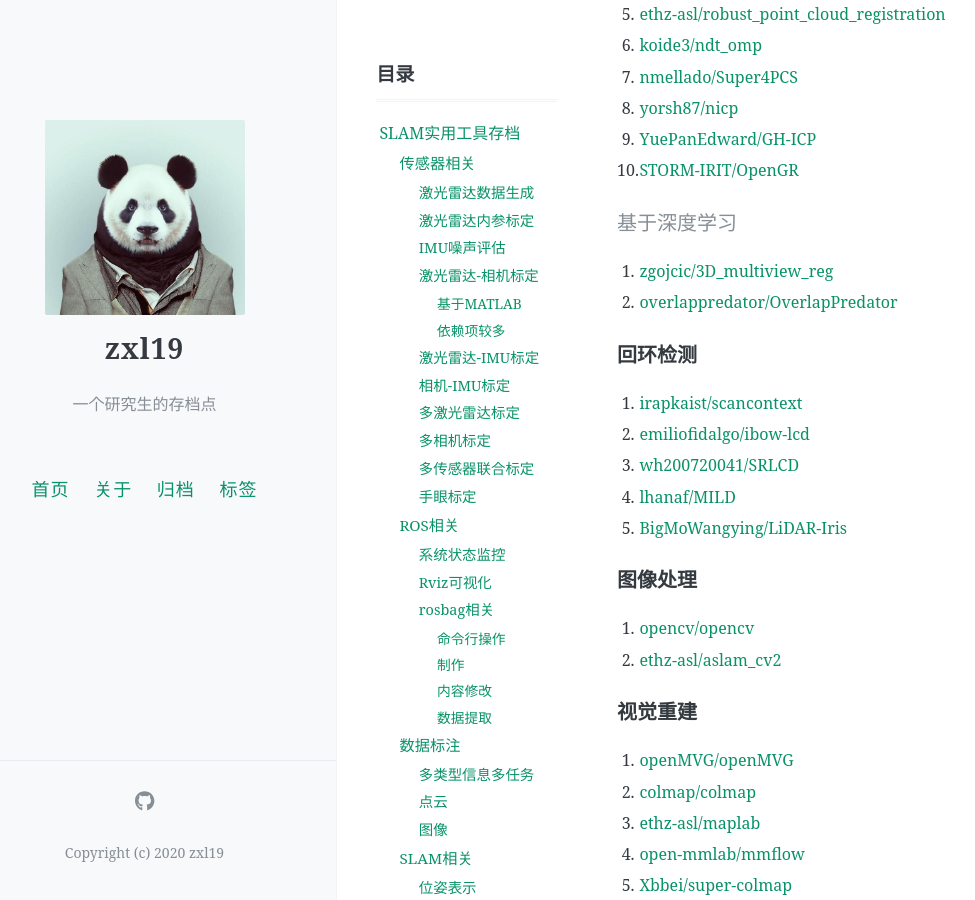
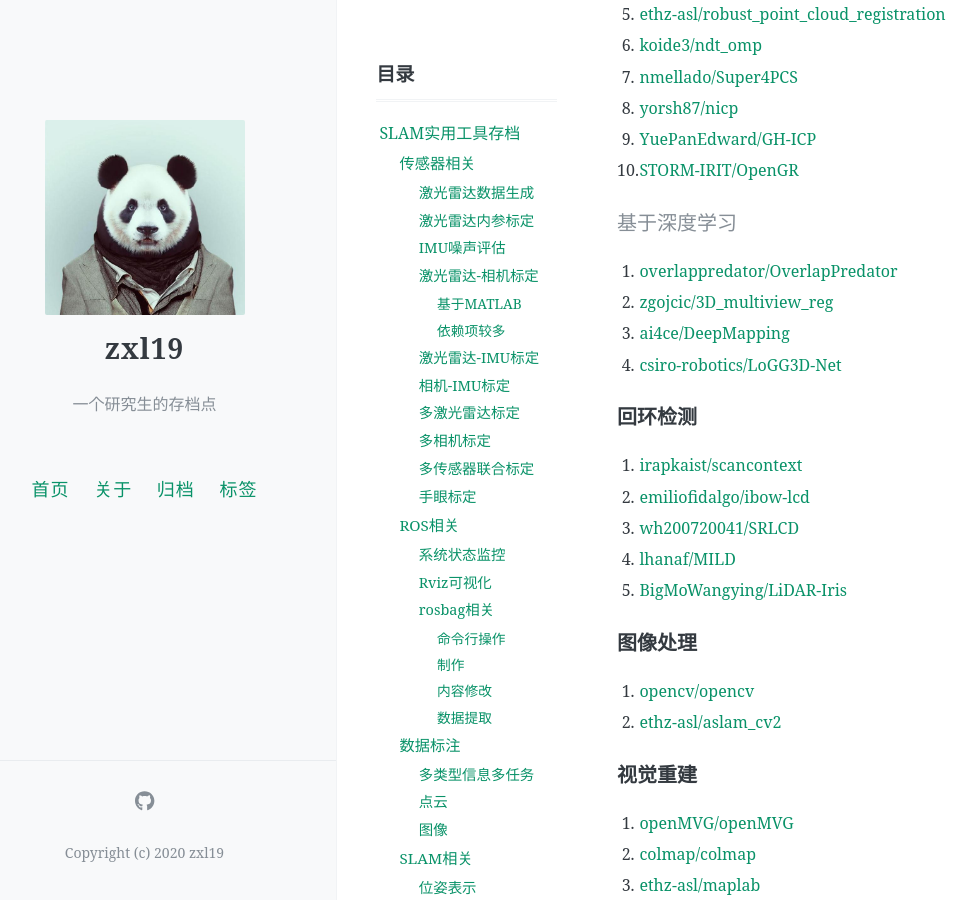
Before and after one commit to zxl19/zxl19.github.io, a Jekyll site: the page built from _posts/2021-05-25-slam-tool.md, in a window 1280 px wide and 900 px high, scrolled down 6746 px. Shown: the whole window, without its empty margins (47-1022 px from the left). Built offline with Jekyll 4.4.1, drawn with Linux system fonts in a browser that asks for light colours; comment, search, counter and statistics services are not loaded.

Commit message:
Update Posts

```diff
--- a/_posts/2021-05-25-slam-tool.md
+++ b/_posts/2021-05-25-slam-tool.md
@@ -252,8 +252,10 @@ pinned: false
 
 #### 基于深度学习
 
-1. [zgojcic/3D_multiview_reg](https://github.com/zgojcic/3D_multiview_reg)
-2. [overlappredator/OverlapPredator](https://github.com/overlappredator/OverlapPredator)
+1. [overlappredator/OverlapPredator](https://github.com/overlappredator/OverlapPredator)
+2. [zgojcic/3D_multiview_reg](https://github.com/zgojcic/3D_multiview_reg)
+3. [ai4ce/DeepMapping](https://github.com/ai4ce/DeepMapping)
+4. [csiro-robotics/LoGG3D-Net](https://github.com/csiro-robotics/LoGG3D-Net)
 
 ### 回环检测
 
```
Also changed, not shown: _posts/2021-03-29-latex-note.md (+1 -0 lines), _posts/2021-05-25-figure-plot.md (+1 -0 lines), _posts/2021-06-01-cpp-library.md (+3 -2 lines).
